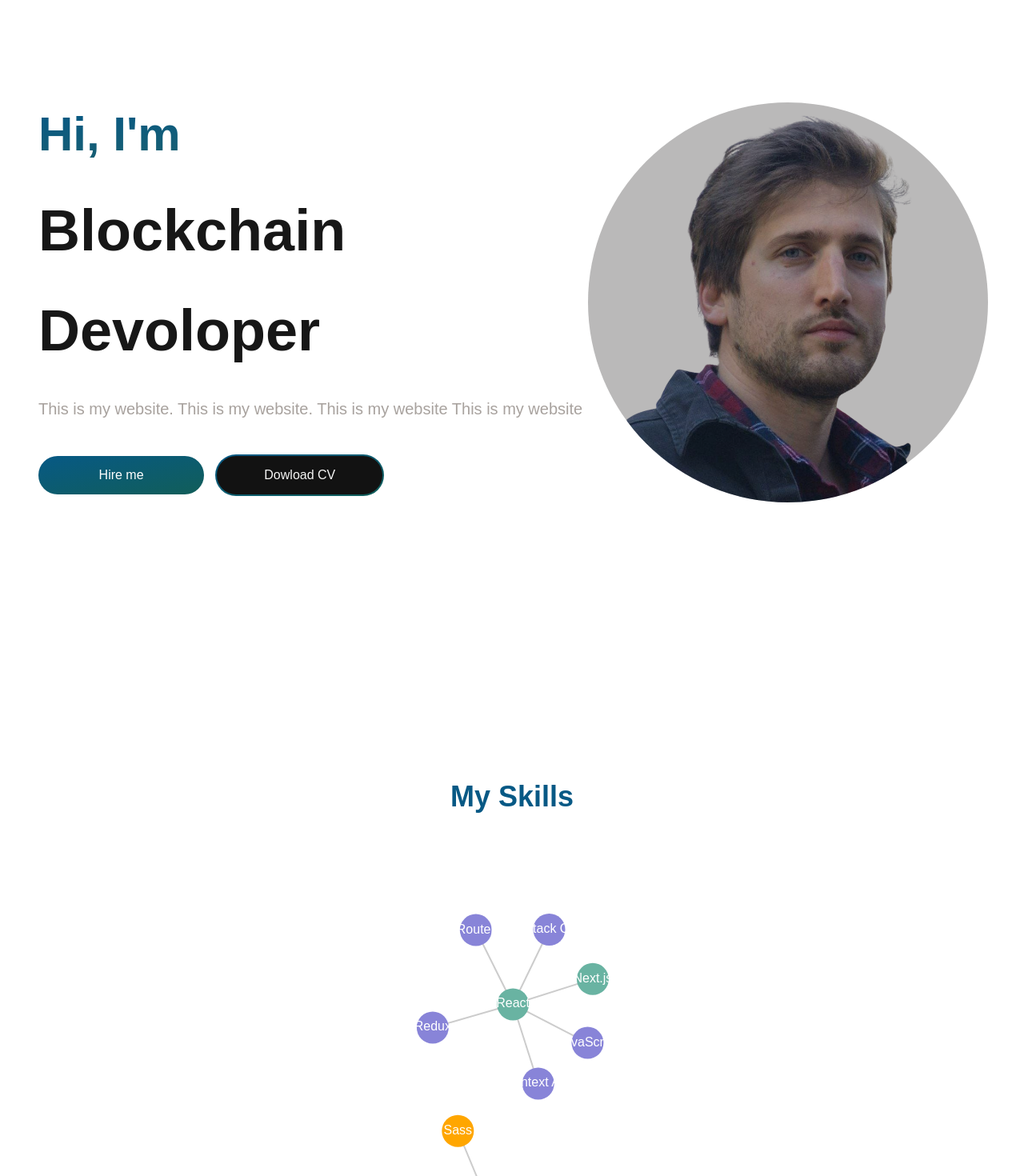
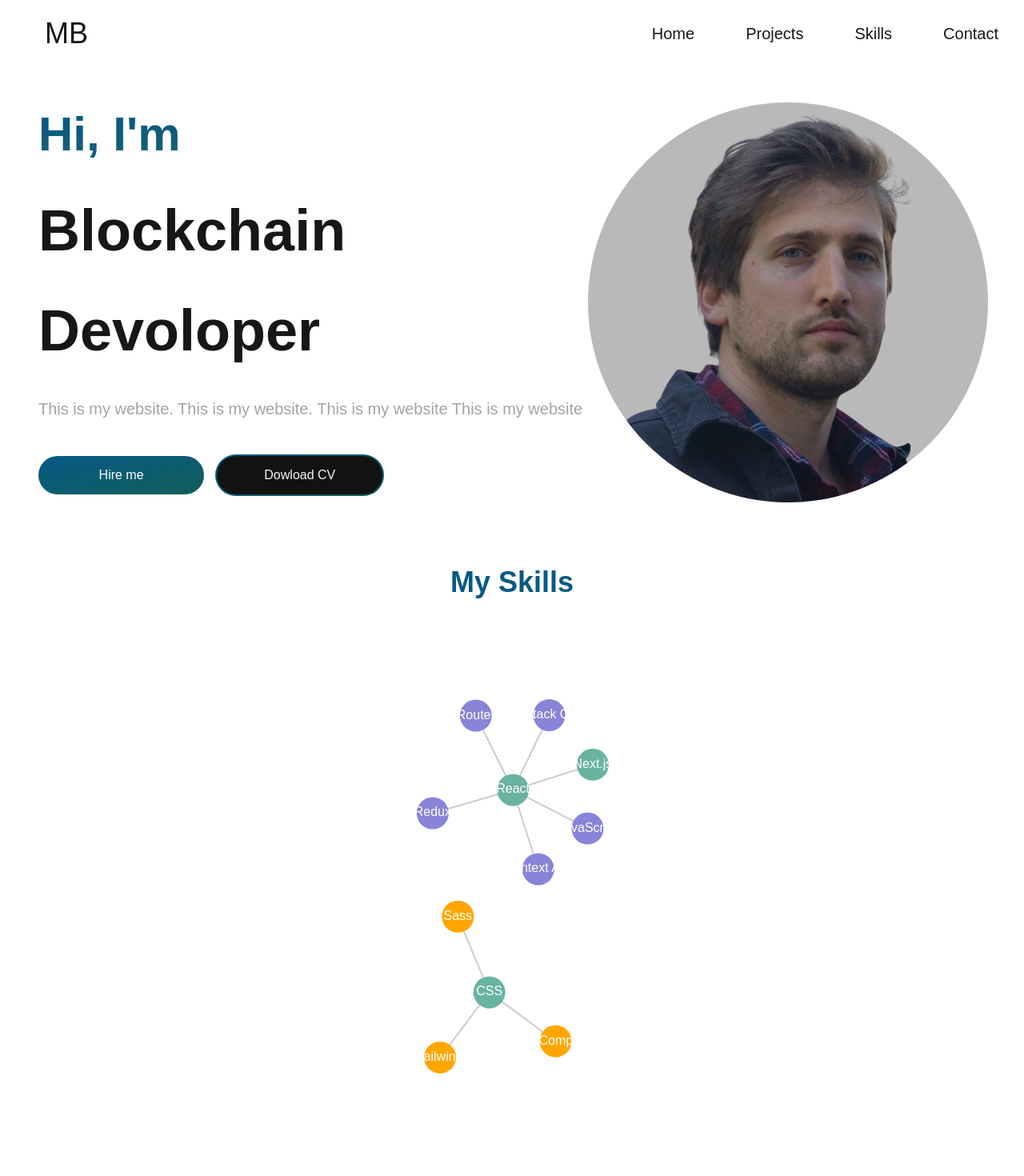
Before and after one commit to BenceM/next-portfolio-2025, a Next.js app: page / in a window 1280 px wide. Shown: the top 1470 px of the page at 80% size. Built offline with nearby package versions, Linux system fonts and the light colour scheme.

Commit message:
layout change for the whole page

```diff
--- a/app/_components/Main.js
+++ b/app/_components/Main.js
@@ -9,7 +9,6 @@ export default function Main() {
 	};
 
 	return (
-		<main className="flex flex-col min-h-screen mt-2 md:mt-28 ">
 		<div id="/" className="max-w-[90rem] mx-auto py-4 px-4 sm:px-8 lg:px-12">
 			<div className="flex flex-col justify-center items-center md:grid md:grid-cols-12 md:grid-rows-auto gap-y-2">
 				{/* md:grid-cols-12 lg:grid-rows-[auto_1fr_auto_auto] */}
@@ -50,7 +49,6 @@ export default function Main() {
 				</div>
 			</div>
 		</div>
-		</main>
 	);
 }
 // Adjust for darkmode, Oled mode
--- a/app/_components/NavBar.js
+++ b/app/_components/NavBar.js
@@ -2,7 +2,7 @@ import MobileMenu from "./MobileMenu";
 import DesktopMenu from "./DesktopMenu";
 
 export default function NavBar() {
-	const isMobile = true;
+	const isMobile = false;
 
 	return (
 		<nav className="md:flex md:flex-wrap md:items-center md:justify-between mx-auto px-8 py-4 md:py-0 md:pl-14 md:fixed md:z-50 md:top-0 md:left-0 md:right-0 md:bg-background">
--- a/app/_components/Skills.js
+++ b/app/_components/Skills.js
@@ -29,7 +29,10 @@ const data = {
 
 export default function Skills() {
 	return (
-		<section className="flex flex-col justify-center items-center min-h-screen">
+		<section
+			id="skills"
+			className="flex flex-col justify-center items-center min-h-screen"
+		>
 			<h2 className="text-4xl font-extrabold text-center mb-8 text-sky-800">
 				My Skills
 			</h2>
--- a/app/page.js
+++ b/app/page.js
@@ -3,9 +3,9 @@ import Skills from "./_components/Skills";
 
 export default async function Page() {
 	return (
-		<>
+		<main className="flex flex-col min-h-screen mt-2 md:mt-28 ">
 			<Main />
 			<Skills />
-		</>
+		</main>
 	);
 }
```
Lines whose indentation alone changed are shown as unchanged.
